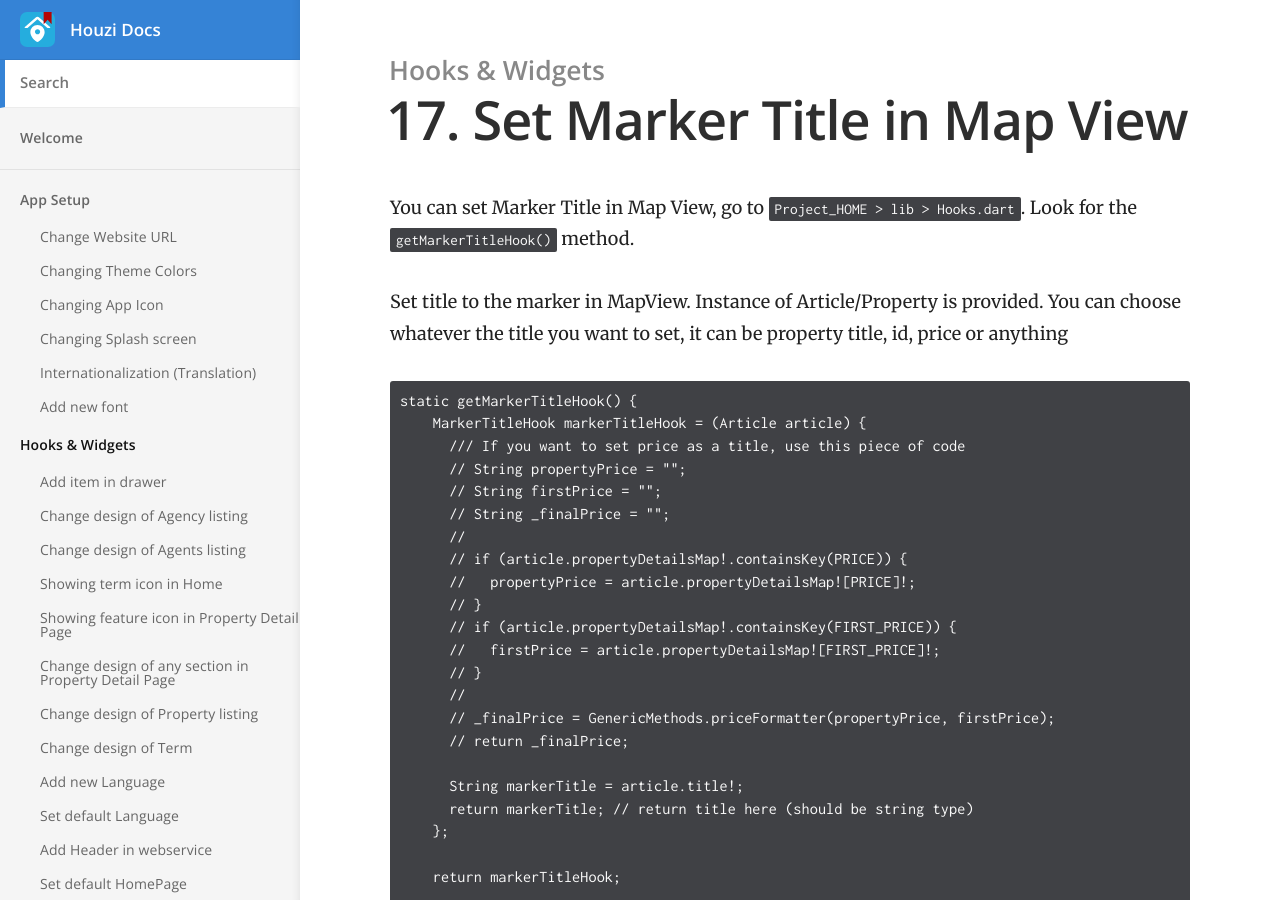
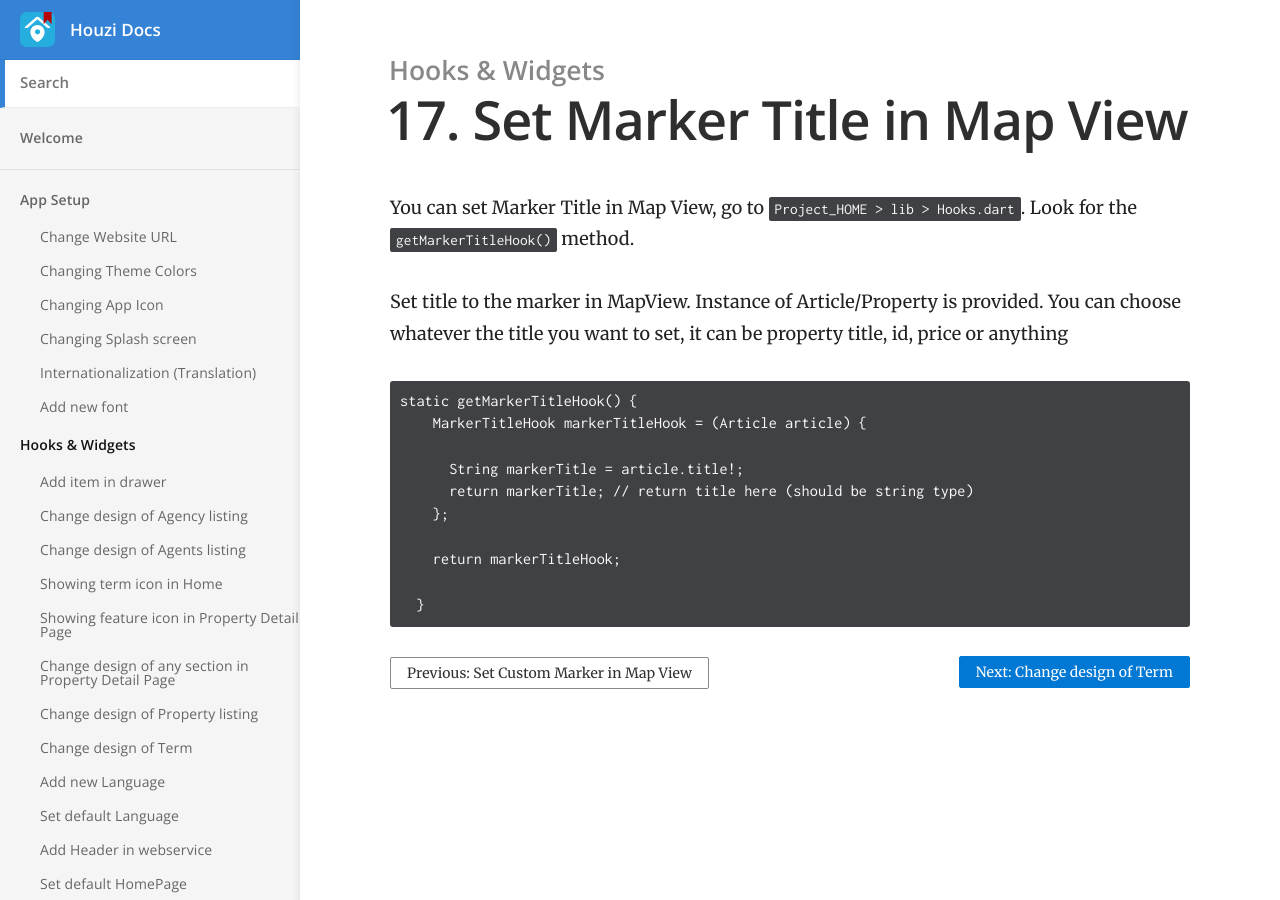
Before and after one commit to booleanbites/houzi-doc, a Jekyll site: the page built from _docs/hooks-widgets/set_marker_title.md, in a window 1280 px wide and 900 px high. Built offline with Jekyll 4.4.1, drawn with Linux system fonts in a browser that asks for light colours; some of the changed text lies outside the part shown.

Commit message:
minor fix

````diff
--- a/_docs/hooks-widgets/set_marker_title.md
+++ b/_docs/hooks-widgets/set_marker_title.md
@@ -11,20 +11,6 @@ Set title to the marker in MapView. Instance of Article/Property is provided. Yo
 ```
 static getMarkerTitleHook() {
     MarkerTitleHook markerTitleHook = (Article article) {
-      /// If you want to set price as a title, use this piece of code
-      // String propertyPrice = "";
-      // String firstPrice = "";
-      // String _finalPrice = "";
-      //
-      // if (article.propertyDetailsMap!.containsKey(PRICE)) {
-      //   propertyPrice = article.propertyDetailsMap![PRICE]!;
-      // }
-      // if (article.propertyDetailsMap!.containsKey(FIRST_PRICE)) {
-      //   firstPrice = article.propertyDetailsMap![FIRST_PRICE]!;
-      // }
-      //
-      // _finalPrice = GenericMethods.priceFormatter(propertyPrice, firstPrice);
-      // return _finalPrice;
 
       String markerTitle = article.title!;
       return markerTitle; // return title here (should be string type)
````
